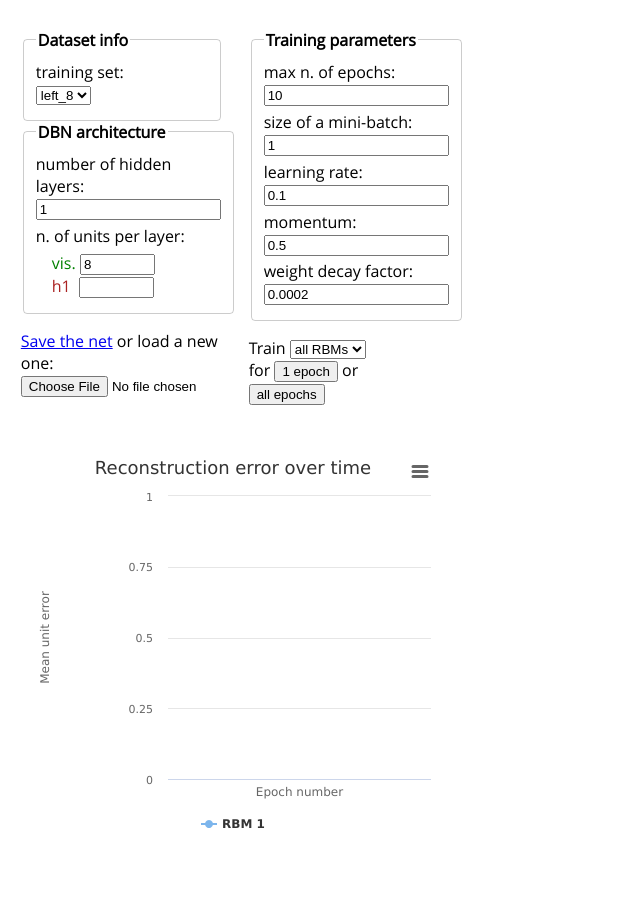
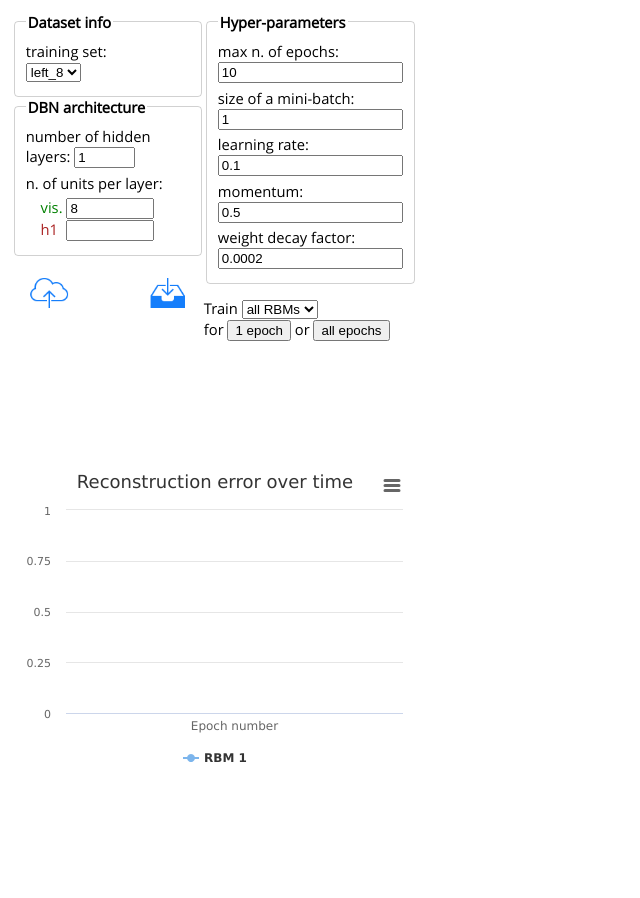
Before and after one commit to ggiuffre/DBNsim, a Django app: page /DBNtrain/ in a window 1280 px wide. Shown: the whole page, without its empty margins (0-640 px from the left). After the commit the page ends 762 px from the top, so only its background shows below. Run offline with Django 3.2, Linux system fonts and the light colour scheme; parts of the project's set-up code (start-up, migrations or seed data) failed here and were passed over.

Commit message:
Update UI: all fixed-positioned elements

```diff
--- a/DBNsite/DBNtrain/static/dbntrain.js
+++ b/DBNsite/DBNtrain/static/dbntrain.js
@@ -66,13 +66,10 @@ $(function() {
  * To be called _after_ the page has loaded!
  */
 function setupChart() {
-	let maxZoom = 10;
-	let max = undefined;
+	let minRange = undefined;
 	const epochs = $('#epochs').val();
-	if (epochs != 'inf') {
-		max = epochs;
-		maxZoom = undefined;
-	}
+	if (epochs != 'inf')
+		minRange = +epochs + 1;
 
 	chart = Highcharts.chart({
 		chart: {
@@ -89,8 +86,8 @@ function setupChart() {
 			enabled: false
 		},
 		xAxis: {
-			max: max,
-			maxZoom: maxZoom,
+			min: 1,
+			minRange: minRange,
 			title: {
 				text: 'Epoch number'
 			},
@@ -98,11 +95,8 @@ function setupChart() {
 		},
 		yAxis: {
 			min: 0,
-			max: 1,
-			title: {
-				text: 'Mean unit error',
-				margin: 80
-			}
+			max: 1, // comment out for saving vertical space
+			title: { visible: false, text: null }
 		},
 		series: [{
 			name: 'RBM 1',
@@ -506,7 +500,7 @@ function heatmap(container, data, title) {
 			max: Math.sqrt(data.length) - 1,
 			visible: false
 		},
-		//tooltip: { enabled: false },
+		tooltip: { enabled: false },
 		title: { visible: false, text: null },
 		legend: { enabled: false },
 		credits: { enabled: false },
@@ -600,8 +594,8 @@ function retrieveError(autoContinue) {
 				}
 
 				curr_epoch++;
-				let shift = (chart.series[curr_rbm].data.length > 10);
-				chart.series[curr_rbm].addPoint([curr_epoch, point], true, shift);
+				//let shift = (chart.series[curr_rbm].data.length > 10);
+				chart.series[curr_rbm].addPoint([curr_epoch, point], true);//, shift);
 
 				if (autoContinue)
 					retrieveError(true);
--- a/DBNsite/DBNtrain/static/main.css
+++ b/DBNsite/DBNtrain/static/main.css
@@ -22,7 +22,7 @@ form legend {
 }
 
 form fieldset {
-	border: 1px solid rgba(0, 0, 0, 0.2);
+	border: 1px solid rgba(0, 0, 0, 0.18);
 	border-radius: 4px;
 }
 
@@ -49,7 +49,22 @@ form fieldset {
 }
 
 .lay_sz input {
-	max-width: 5em;
+	max-width: 6em;
+}
+
+#num_hid_layers {
+	max-width: 4em;
+}
+
+#save_net, #load_net {
+	height: 3em;
+	width: auto;
+	padding: 0 1em;
+	margin: 0;
+}
+
+#save_net {
+	float: right;
 }
 
 
@@ -138,6 +153,7 @@ form fieldset {
 		opacity: 0.8;
 		right: 0;
 		bottom: 0;
+		text-align: right;
 		padding: 1em 2em;
 	}
 
@@ -151,44 +167,59 @@ form fieldset {
 
 
 @media screen and (min-width: 1000px) {
+	#net_form, #train_form {
+		position: fixed;
+		top: 0;
+		max-height: 55%;
+		font-size: 92%;
+		max-width: 15%;
+	}
+
 	#net_form {
-		width: 16%;
+		left: 0;
 	}
 
 	#train_form {
-		width: 15%;
+		left: 15%;
+	}
+
+	#train_plot {
+		position: fixed;
+		left: 0;
+		bottom: 0;
+		max-height: 40%;
+		max-width: 31%;
+		padding: 0 0.4;
+		margin: 0;
 	}
 
 	#DBNgraph, #input_image_caption {
-		max-width: 33%;
+		max-width: 31%;
 	}
 
-	#train_plot, #receptive_fields, #weights_histogram {
-		width: 33%;
+	#receptive_fields, #weights_histogram {
+		position: fixed;
+		max-width: 31%;
+		right: 33%;
+		padding: 0.4em;
+		margin: 0;
 	}
 
 	#receptive_fields {
-		position: fixed;
 		top: 0;
-		right: 33%;
-		max-width: 31%;
+		overflow: scroll;
 		max-height: 55%;
-		padding: 0.5em;
 	}
 
 	.rec_field {
-		height: 80px;
-		width: 70px;
+		height: 100px;
+		width: 90px;
 		float: left;
 		margin: 0 0.4px;
 	}
 
 	#weights_histogram {
-		position: fixed;
-		right: 30%;
-		max-width: 33%;
 		height: 40%;
 		bottom: 0;
-		padding: 0 0.5em;
 	}
 }
--- a/DBNsite/DBNtrain/templates/DBNtrain/index.html
+++ b/DBNsite/DBNtrain/templates/DBNtrain/index.html
@@ -29,7 +29,7 @@
 		</script>
 
 		<!-- the form for building the network -->
-		<form action="#" id="net_form">
+		<form action="" id="net_form">
 			<fieldset>
 				<legend>Dataset info</legend>
 
@@ -47,7 +47,7 @@
 				<legend>DBN architecture</legend>
 
 				<p>
-					<label for="num_hid_layers">number of hidden layers:</label><br />
+					<label for="num_hid_layers">number of hidden layers: </label>
 					<input type="text" value="1" name="num_hid_layers" id="num_hid_layers" onchange="updateArchitecture(); updateSeries(); updateGraph();" />
 				</p>
 
@@ -64,14 +64,15 @@
 				</ol>
 			</fieldset>
 			<p>
-				<a id="save_net" href="saveNet/?job_id=" type="application/octet-stream" download="network.pkl">Save the net</a> or load a new one: <input id="load_net" type="file" name="load_net" onchange="loadNet();" />
+				<a href="" onclick="loadNet();"><img id="load_net" src="{% static 'upload.png' %}" /></a>
+				<a href="saveNet/?job_id=" type="application/octet-stream" download="network.pkl"><img id="save_net" src="{% static 'download.png' %}" /></a>
 			</p>
 		</form>
 
 		<!-- the form for the training hyper-parameters -->
-		<form action="#" id="train_form">
+		<form action="" id="train_form">
 			<fieldset>
-				<legend>Training parameters</legend>
+				<legend>Hyper-parameters</legend>
 
 				<p>
 					<label for="epochs">max n. of epochs:</label><br />
```
Also changed, not shown: DBNsite/DBNtrain/static/download.png (added), DBNsite/DBNtrain/static/upload.png (added).
